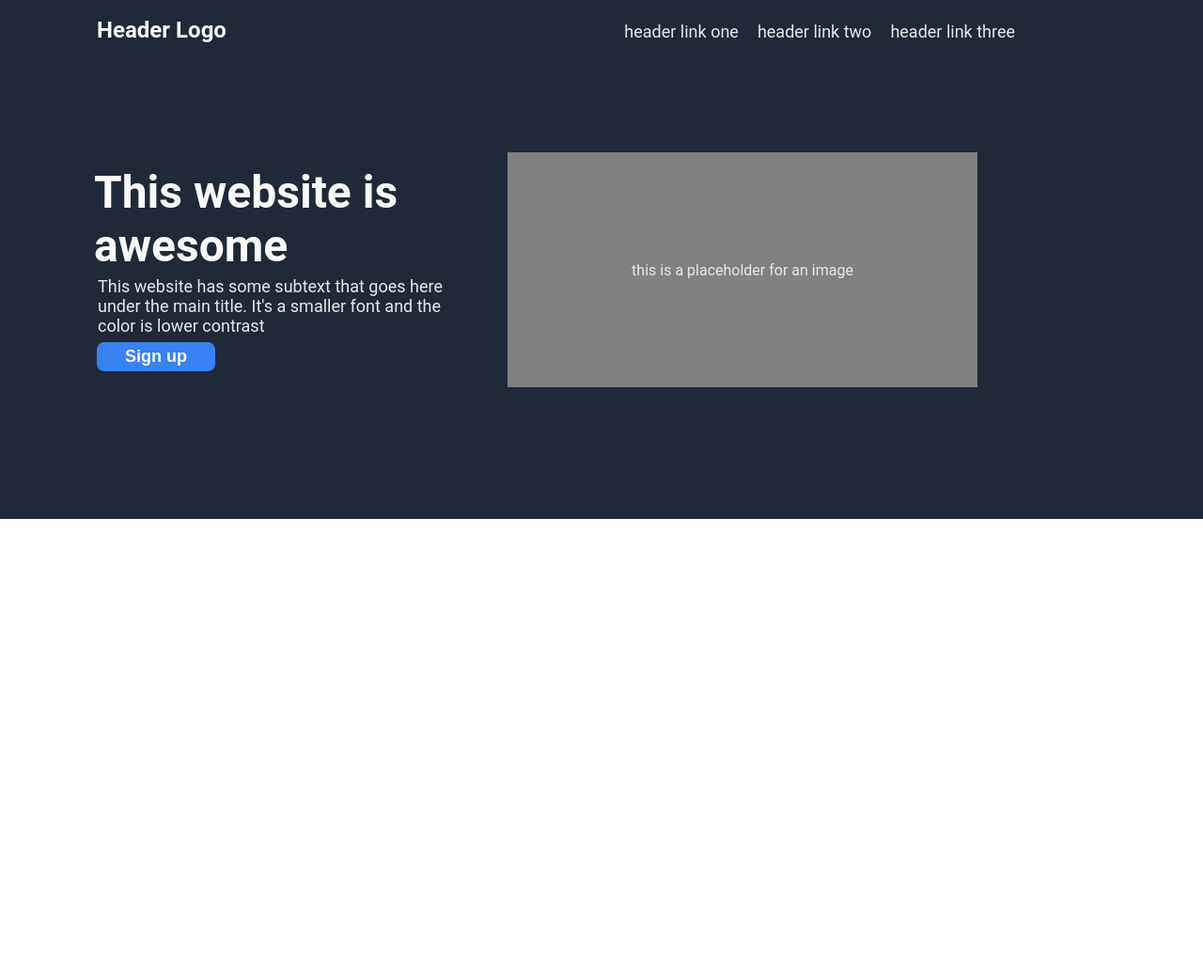
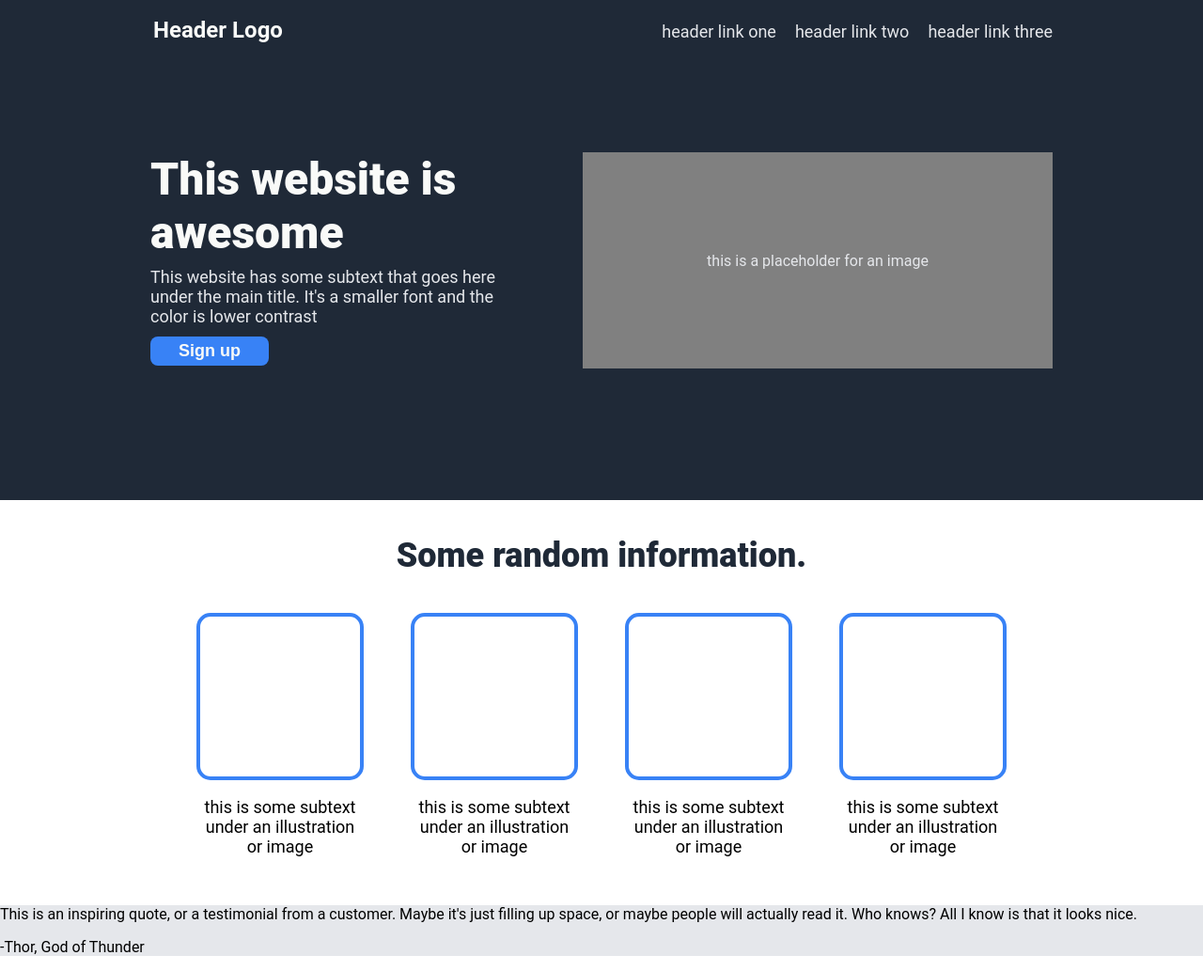
Before and after one commit to bllakcn/landing-page, a plain HTML site: page index.html in a window 1280 px wide. Shown: the whole page at 94% size. Before the commit the page ends 800 px from the top, so only its background shows below. Drawn offline with Linux system fonts and the light colour scheme.

Commit message:
info section

```diff
--- a/index.html
+++ b/index.html
@@ -28,11 +28,30 @@
 				</div>
 			</div>
 	</section>
-	<section>
-
+	<section class="info">
+		<h2>Some random information.</h2>
+		<div class="cards">
+			<div class="card">
+				<div class="img"></div>
+				<p>this is some subtext under an illustration or image</p>
+			</div>
+			<div class="card">
+				<div class="img"></div>
+				<p>this is some subtext under an illustration or image</p>
+			</div>
+			<div class="card">
+				<div class="img"></div>
+				<p>this is some subtext under an illustration or image</p>
+			</div>
+			<div class="card">
+				<div class="img"></div>
+				<p>this is some subtext under an illustration or image</p>
+			</div>
+		</div>
 	</section>
-	<section>
-
+	<section class="quote">
+		<p>This is an inspiring quote, or a testimonial from a customer. Maybe it's just filling up space, or maybe people will actually read it. Who knows? All I know is that it looks nice.</p>
+		<p>-Thor, God of Thunder</p>
 	</section>
 	<section>
 
--- a/styles.css
+++ b/styles.css
@@ -4,7 +4,7 @@ body{
 }
 .header{
     background-color: #1F2937;
-    padding: 5px 200px 0 100px;
+    padding: 5px 160px 0 160px;
 }
 
 .banner{
@@ -38,19 +38,18 @@ body{
     padding: 0;
     margin: 0;
     font-size: 48px;
-    font-weight: extra-bold;
+    font-weight: 900;
     color: #F9FAF8;
 }
 
 .hero-left > p{
-    padding: 0;
-    margin: 4px;
+    margin: 8px 60px 8px 0;
     font-size: 18px;
     color: #E5E7EB;
 }
 
 .hero-left > button{
-    margin: 3px;
+    margin: 3px 0;
     background-color: #3882F6;
     border: none;
     border-radius: 8px;
@@ -64,10 +63,58 @@ body{
     display: flex;
     align-items: center;
     justify-content: center;
-    margin: 40px;
+    margin: 40px 0;
     color: #E5E7EB;
     width: 500px;
-    height: 250px;
+    height: 230px;
     background-color: grey;
     flex-shrink: 0;
 }
+
+.info{
+	display: flex;
+	flex-direction: column;
+	justify-content: space-between;
+	align-items: center;
+	padding: 8px;
+}
+
+.info > h2{
+	font-size: 36px;
+	font-weight: 900;
+	color: #1F2937;
+}
+
+.cards{
+	display: flex;
+	justify-content: center;
+	align-items: center;
+	gap: 50px;
+	padding: 10px;
+}
+
+.card > .img{
+	width: 170px;
+	height: 170px;
+	border: 4px #3882F6 solid;
+	border-radius: 15px;
+	padding: 0;
+}
+
+.card{
+	display: flex;
+	flex-direction: column;
+	justify-content: start;
+	align-items: center;
+}
+
+.card > p{
+	padding: 0;
+	text-align: center;
+	width: 170px;
+	font-size: 18px;
+}
+
+.quote{
+	background-color: #E5E7EB;
+}
```
